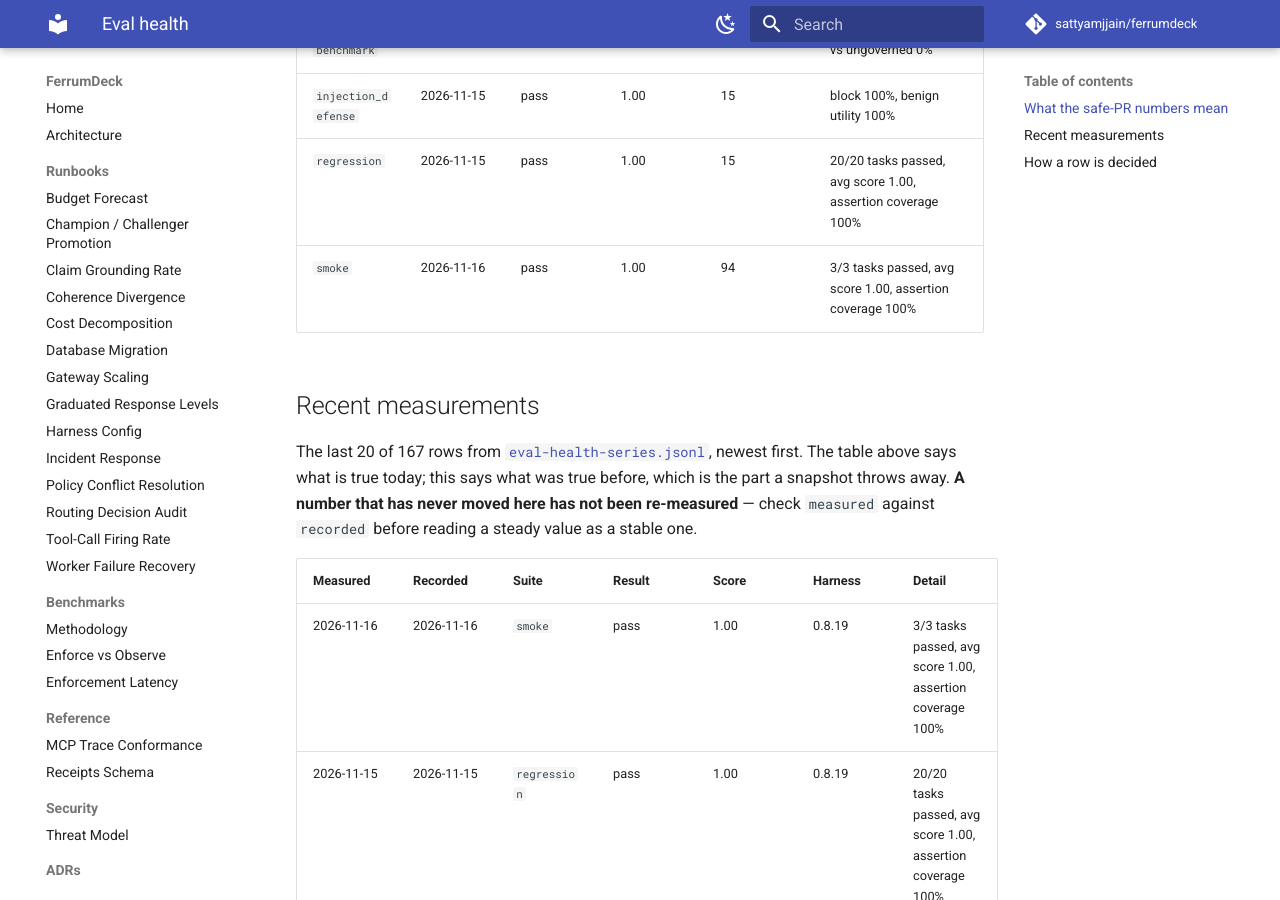
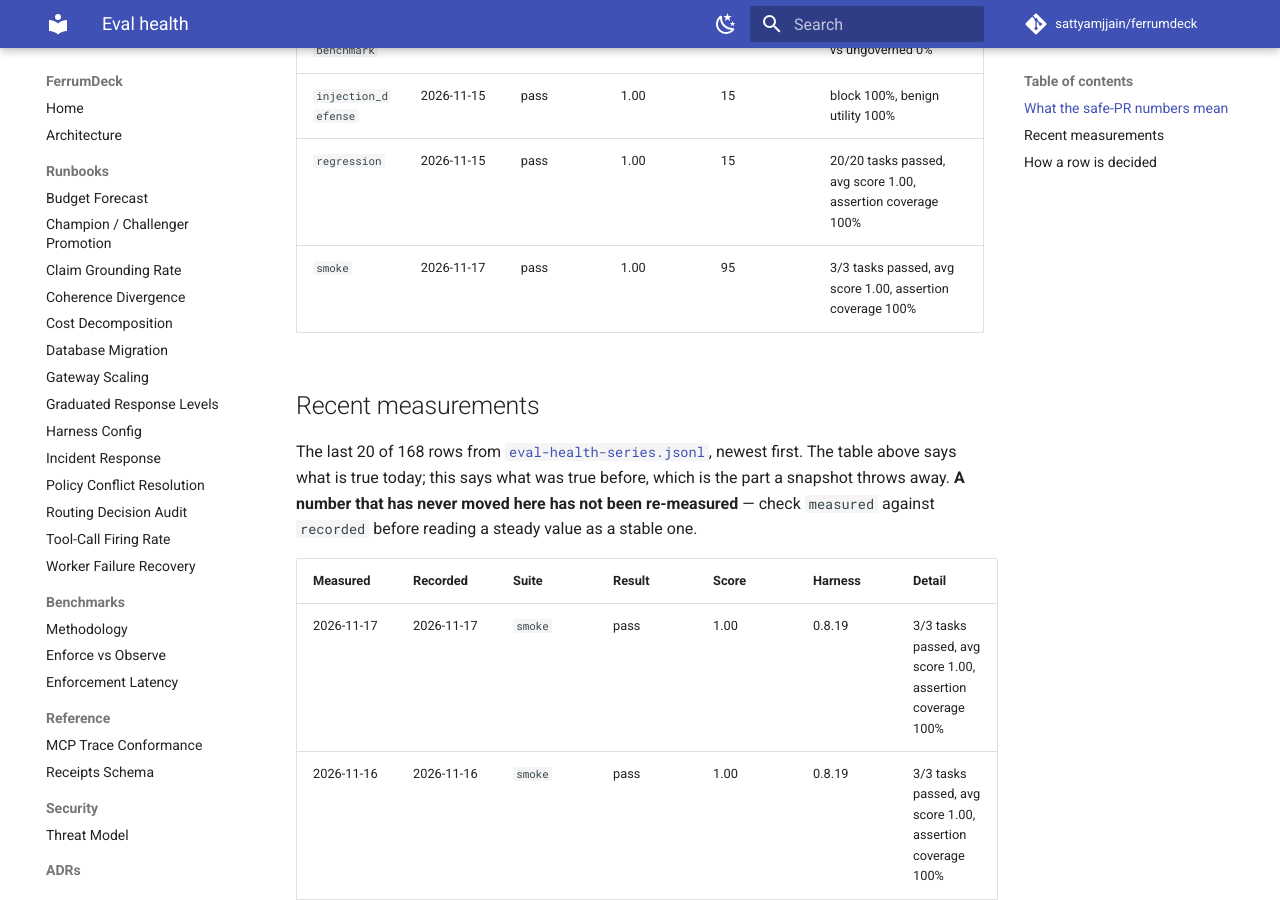
Before and after one commit to sattyamjjain/ferrumdeck, an MkDocs documentation site: the page built from docs/eval-health.md, in a window 1280 px wide and 900 px high, scrolled down 1531 px. Built offline with MkDocs 1.6.1 and Material for MkDocs 9.7.7, drawn with Linux system fonts in a browser that asks for light colours; comment, search, counter and statistics services are not loaded; some of the changed text lies outside the part shown.

Commit message:
docs(evals): refresh eval health + append series 2026-11-17 [skip ci]

```diff
--- a/docs/eval-health.md
+++ b/docs/eval-health.md
@@ -25,14 +25,15 @@ So neither number was ever evidence about the agent. The response is to rescope
 | `governed-benchmark` | 2026-11-15 | pass | 1.00 | 15 | governed blocked 100% vs ungoverned 0% |
 | `injection_defense` | 2026-11-15 | pass | 1.00 | 15 | block 100%, benign utility 100% |
 | `regression` | 2026-11-15 | pass | 1.00 | 15 | 20/20 tasks passed, avg score 1.00, assertion coverage 100% |
-| `smoke` | 2026-11-16 | pass | 1.00 | 94 | 3/3 tasks passed, avg score 1.00, assertion coverage 100% |
+| `smoke` | 2026-11-17 | pass | 1.00 | 95 | 3/3 tasks passed, avg score 1.00, assertion coverage 100% |
 
 ## Recent measurements
 
-The last 20 of 167 rows from [`eval-health-series.jsonl`](eval-health-series.jsonl), newest first. The table above says what is true today; this says what was true before, which is the part a snapshot throws away. **A number that has never moved here has not been re-measured** — check `measured` against `recorded` before reading a steady value as a stable one.
+The last 20 of 168 rows from [`eval-health-series.jsonl`](eval-health-series.jsonl), newest first. The table above says what is true today; this says what was true before, which is the part a snapshot throws away. **A number that has never moved here has not been re-measured** — check `measured` against `recorded` before reading a steady value as a stable one.
 
 | Measured | Recorded | Suite | Result | Score | Harness | Detail |
 | --- | --- | --- | --- | --- | --- | --- |
+| 2026-11-17 | 2026-11-17 | `smoke` | pass | 1.00 | 0.8.19 | 3/3 tasks passed, avg score 1.00, assertion coverage 100% |
 | 2026-11-16 | 2026-11-16 | `smoke` | pass | 1.00 | 0.8.19 | 3/3 tasks passed, avg score 1.00, assertion coverage 100% |
 | 2026-11-15 | 2026-11-15 | `regression` | pass | 1.00 | 0.8.19 | 20/20 tasks passed, avg score 1.00, assertion coverage 100% |
 | 2026-11-15 | 2026-11-15 | `injection_defense` | pass | 1.00 | 0.8.19 | block 100%, benign utility 100% |
@@ -64,4 +64,4 @@ The file is append-only and never rewritten by the refresh job. A row found to b
 | `governed-benchmark` | the governed run blocks 100% of unsafe actions |
 | `eval_<suite>_<ts>` (LLM suites) | every task passed (`failed_tasks == 0`) |
 
-_Generated 2026-11-16 09:05 UTC._
+_Generated 2026-11-17 10:17 UTC._
```
Also changed, not shown: other parts of docs/eval-health.md (+0 -1 lines), 2 other files.
